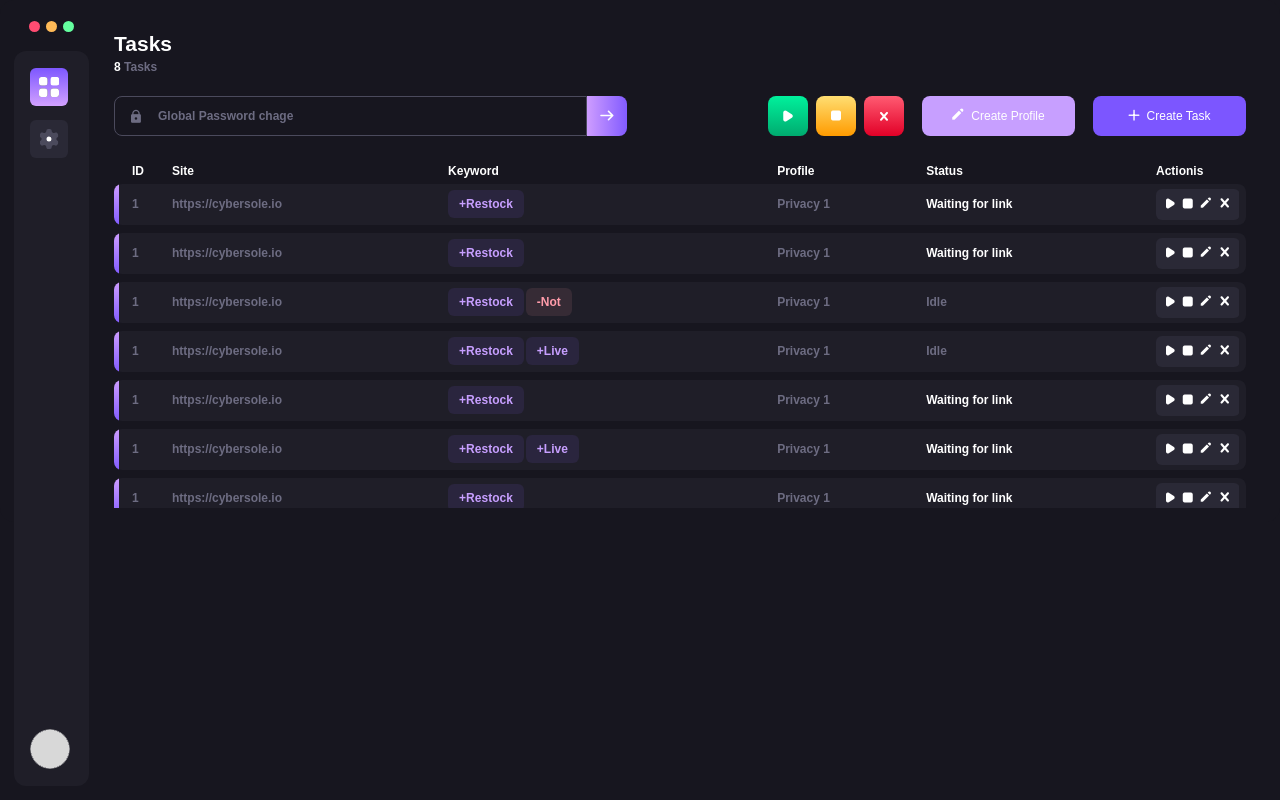
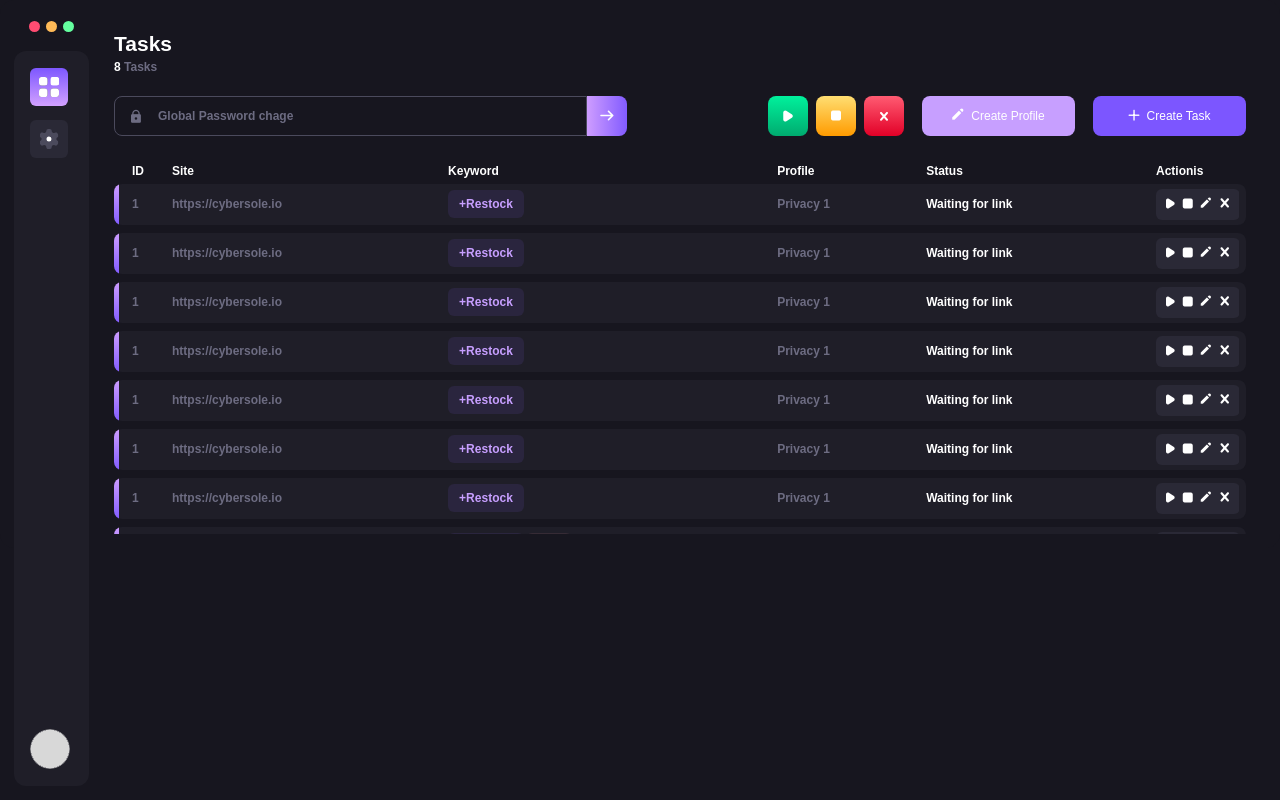
Before and after one commit to talha915/FL-PROJECTS, a React (Create React App) app in the folder BotRestock/: page / in a window 1280 px wide. Built offline with nearby package versions, Linux system fonts and the light colour scheme.

Commit message:
Changes fixed

```diff
--- a/BotRestock/src/components/Dashboard/CreateProfile.jsx
+++ b/BotRestock/src/components/Dashboard/CreateProfile.jsx
@@ -69,7 +69,7 @@ class CreateProfile extends Component {
                                             </div>
                                         </div>
                                         <div className="card-info">
-                                            <Scrollbars style={{ height: 300 }}>
+                                            <Scrollbars style={{ height: 285 }}>
                                             <ul>
                                                 <li>
                                                     <div className="card-icon">
--- a/BotRestock/src/components/Dashboard/DashboardContent.jsx
+++ b/BotRestock/src/components/Dashboard/DashboardContent.jsx
@@ -43,7 +43,7 @@ class DashboardContent extends Component {
                         </div>
                     </div>
                 </div>
-                <Scrollbars style={{height: 350}}>
+
                 <div className="table-data task">
                     <div className="thead">
                         <div className="tr">
@@ -55,8 +55,123 @@ class DashboardContent extends Component {
                             <div className="th">Actionis</div>
                         </div>
                     </div>
-
+                    <Scrollbars style={{ height: 350 }} className="scroll-holder">
                         <div className="tbody">
+                            <div className="tr">
+                                <div data-title="ID" className="td"><div className="text">1</div></div>
+                                <div data-title="Site" className="td"><div className="text"><a className="site-link" href="https://cybersole.io">https://cybersole.io</a></div></div>
+                                <div data-title="Keyword" className="td">
+                                    <div className="text">
+                                        <span className="tags-wrap">
+                                            <span className="tag">+Restock</span>
+                                        </span>
+                                    </div>
+                                </div>
+                                <div data-title="Profile" className="td"><div className="text">Privacy 1</div></div>
+                                <div data-title="Status" className="td"><div className="text"><span className="status">Waiting for link</span></div></div>
+                                <div data-title="Actionis" className="td">
+                                    <div className="text">
+                                        <ul className="action-list">
+                                            <li><a><i className="icon-play"></i></a></li>
+                                            <li><a><i className="icon-stop"></i></a></li>
+                                            <li><a><i className="icon-pencil"></i></a></li>
+                                            <li><a><i className="icon-cross"></i></a></li>
+                                        </ul>
+                                    </div>
+                                </div>
+                            </div>
+                            <div className="tr">
+                                <div data-title="ID" className="td"><div className="text">1</div></div>
+                                <div data-title="Site" className="td"><div className="text"><a className="site-link" href="https://cybersole.io">https://cybersole.io</a></div></div>
+                                <div data-title="Keyword" className="td">
+                                    <div className="text">
+                                        <span className="tags-wrap">
+                                            <span className="tag">+Restock</span>
+                                        </span>
+                                    </div>
+                                </div>
+                                <div data-title="Profile" className="td"><div className="text">Privacy 1</div></div>
+                                <div data-title="Status" className="td"><div className="text"><span className="status">Waiting for link</span></div></div>
+                                <div data-title="Actionis" className="td">
+                                    <div className="text">
+                                        <ul className="action-list">
+                                            <li><a><i className="icon-play"></i></a></li>
+                                            <li><a><i className="icon-stop"></i></a></li>
+                                            <li><a><i className="icon-pencil"></i></a></li>
+                                            <li><a><i className="icon-cross"></i></a></li>
+                                        </ul>
+                                    </div>
+                                </div>
+                            </div>
+                            <div className="tr">
+                                <div data-title="ID" className="td"><div className="text">1</div></div>
+                                <div data-title="Site" className="td"><div className="text"><a className="site-link" href="https://cybersole.io">https://cybersole.io</a></div></div>
+                                <div data-title="Keyword" className="td">
+                                    <div className="text">
+                                        <span className="tags-wrap">
+                                            <span className="tag">+Restock</span>
+                                        </span>
+                                    </div>
+                                </div>
+                                <div data-title="Profile" className="td"><div className="text">Privacy 1</div></div>
+                                <div data-title="Status" className="td"><div className="text"><span className="status">Waiting for link</span></div></div>
+                                <div data-title="Actionis" className="td">
+                                    <div className="text">
+                                        <ul className="action-list">
+                                            <li><a><i className="icon-play"></i></a></li>
+                                            <li><a><i className="icon-stop"></i></a></li>
+                                            <li><a><i className="icon-pencil"></i></a></li>
+                                            <li><a><i className="icon-cross"></i></a></li>
+                                        </ul>
+                                    </div>
+                                </div>
+                            </div>
+                            <div className="tr">
+                                <div data-title="ID" className="td"><div className="text">1</div></div>
+                                <div data-title="Site" className="td"><div className="text"><a className="site-link" href="https://cybersole.io">https://cybersole.io</a></div></div>
+                                <div data-title="Keyword" className="td">
+                                    <div className="text">
+                                        <span className="tags-wrap">
+                                            <span className="tag">+Restock</span>
+                                        </span>
+                                    </div>
+                                </div>
+                                <div data-title="Profile" className="td"><div className="text">Privacy 1</div></div>
+                                <div data-title="Status" className="td"><div className="text"><span className="status">Waiting for link</span></div></div>
+                                <div data-title="Actionis" className="td">
+                                    <div className="text">
+                                        <ul className="action-list">
+                                            <li><a><i className="icon-play"></i></a></li>
+                                            <li><a><i className="icon-stop"></i></a></li>
+                                            <li><a><i className="icon-pencil"></i></a></li>
+                                            <li><a><i className="icon-cross"></i></a></li>
+                                        </ul>
+                                    </div>
+                                </div>
+                            </div>
+                            <div className="tr">
+                                <div data-title="ID" className="td"><div className="text">1</div></div>
+                                <div data-title="Site" className="td"><div className="text"><a className="site-link" href="https://cybersole.io">https://cybersole.io</a></div></div>
+                                <div data-title="Keyword" className="td">
+                                    <div className="text">
+                                        <span className="tags-wrap">
+                                            <span className="tag">+Restock</span>
+                                        </span>
+                                    </div>
+                                </div>
+                                <div data-title="Profile" className="td"><div className="text">Privacy 1</div></div>
+                                <div data-title="Status" className="td"><div className="text"><span className="status">Waiting for link</span></div></div>
+                                <div data-title="Actionis" className="td">
+                                    <div className="text">
+                                        <ul className="action-list">
+                                            <li><a><i className="icon-play"></i></a></li>
+                                            <li><a><i className="icon-stop"></i></a></li>
+                                            <li><a><i className="icon-pencil"></i></a></li>
+                                            <li><a><i className="icon-cross"></i></a></li>
+                                        </ul>
+                                    </div>
+                                </div>
+                            </div>
                             <div className="tr">
                                 <div data-title="ID" className="td"><div className="text">1</div></div>
                                 <div data-title="Site" className="td"><div className="text"><a className="site-link" href="https://cybersole.io">https://cybersole.io</a></div></div>
@@ -222,8 +337,9 @@ class DashboardContent extends Component {
                                 </div>
                             </div>
                         </div>
+                    </Scrollbars>
                 </div>
-                </Scrollbars>
+
             </div>
         );
     }
--- a/BotRestock/src/components/Settings/SettingContent.jsx
+++ b/BotRestock/src/components/Settings/SettingContent.jsx
@@ -64,7 +64,7 @@ class SettingContent extends Component {
                                 <a className="btn btn-primary" ><i className="icon-plus"></i>Add Token</a>
                             </div>
                         </form>
-                        <Scrollbars style={{ height: 300 }}>
+
                         <div className="table-data token">
                             <div className="thead">
                                 <div className="tr">
@@ -74,6 +74,7 @@ class SettingContent extends Component {
                                     <div className="th">Actions</div>
                                 </div>
                             </div>
+                            <Scrollbars >
                                 <div className="tbody">
                                     <div className="tr">
                                         <div data-title="ID" className="td"><div className="text">1</div></div>
@@ -167,8 +168,9 @@ class SettingContent extends Component {
                                         </div>
                                     </div>
                                 </div>
+                            </Scrollbars>
                         </div>
-                        </Scrollbars>
+
                     </div>
                 </div>
             </div>
--- a/BotRestock/src/styles/main.css
+++ b/BotRestock/src/styles/main.css
@@ -1725,11 +1725,11 @@ a {
 	display: block;
 }
 
-.card-info ul {
+/* .card-info ul {
 	height: 356px;
 	overflow: hidden;
 	overflow-y: auto;
-}
+} */
 
 .card-info ul li {
 	display: -webkit-box;
@@ -1970,7 +1970,7 @@ a {
 	align-self: center;
 }
 
-.table-data .tbody {
+.scroll-holder {
 	height: calc(100vh - 200px);
 	overflow: auto;
 }
```
Lines whose indentation alone changed are shown as unchanged.
